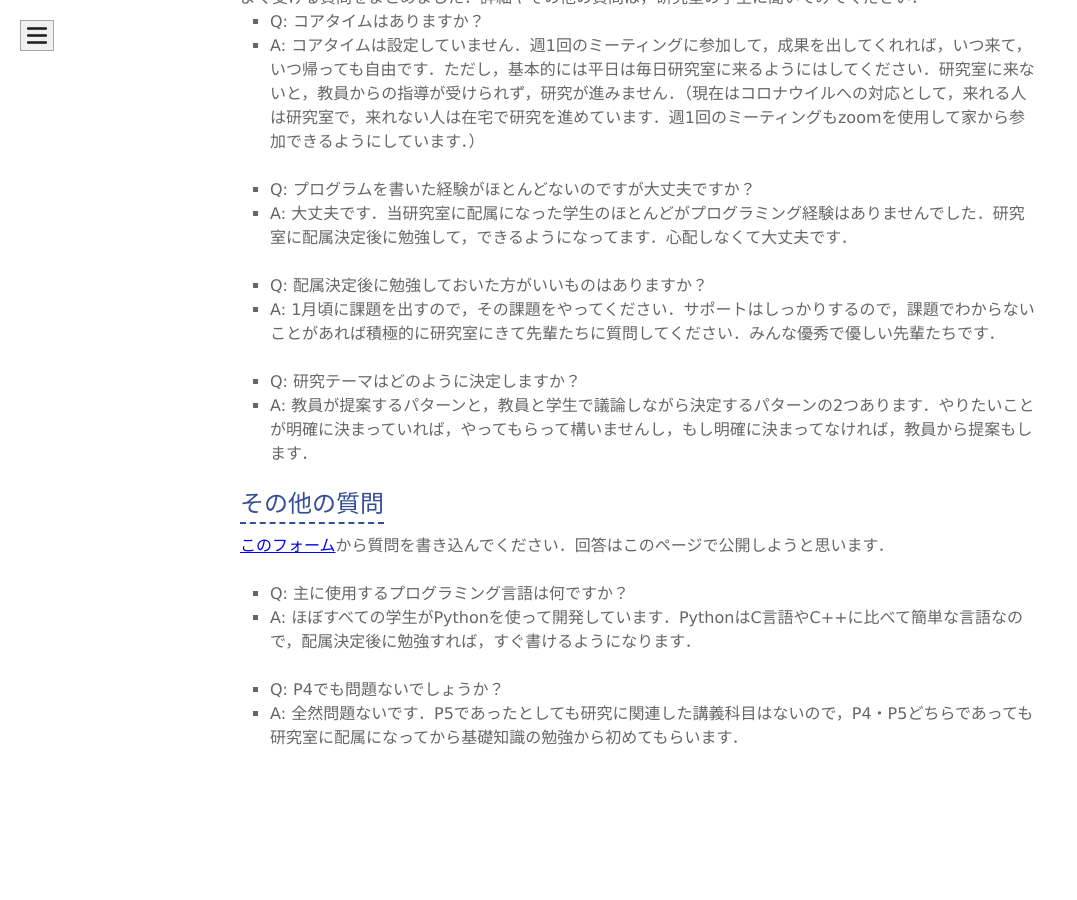
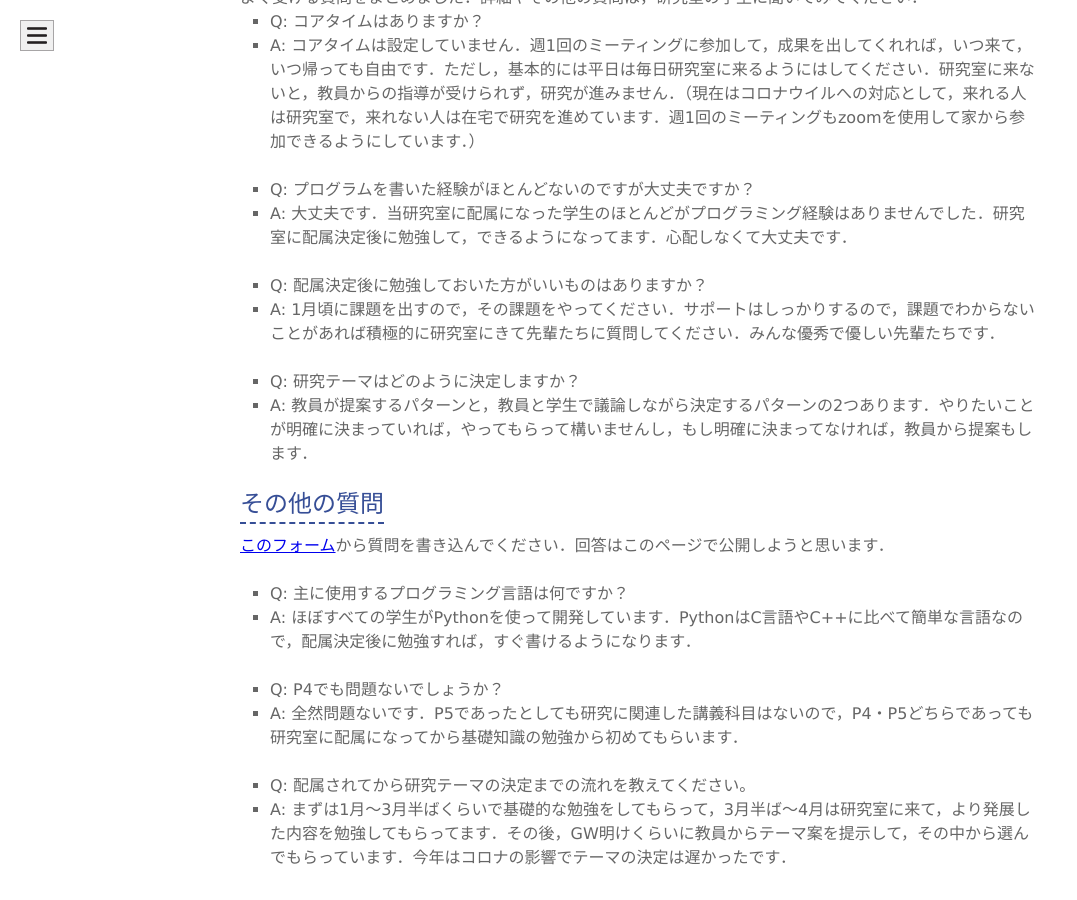
Before and after one commit to naka-lab/naka-lab.github.io, a Jekyll site: the page built from subpages/haizoku.md, in a window 1280 px wide and 900 px high, scrolled down 1671 px. Shown: the whole window, without its empty margins (0-1077 px from the left). Built offline with Jekyll 4.4.1, drawn with Linux system fonts in a browser that asks for light colours; comment, search, counter and statistics services are not loaded; our own code applies the rules of GitHub Pages for plain Markdown files; before the commit the page ends 2451 px from its top, so only the background shows below that.

Commit message:
Update haizoku.md

```diff
--- a/subpages/haizoku.md
+++ b/subpages/haizoku.md
@@ -68,3 +68,6 @@ layout: default
 
 - Q: P4でも問題ないでしょうか？
 - A: 全然問題ないです．P5であったとしても研究に関連した講義科目はないので，P4・P5どちらであっても研究室に配属になってから基礎知識の勉強から初めてもらいます．
+
+- Q: 配属されてから研究テーマの決定までの流れを教えてください。
+- A: まずは1月〜3月半ばくらいで基礎的な勉強をしてもらって，3月半ば〜4月は研究室に来て，より発展した内容を勉強してもらってます．その後，GW明けくらいに教員からテーマ案を提示して，その中から選んでもらっています．今年はコロナの影響でテーマの決定は遅かったです．
```
